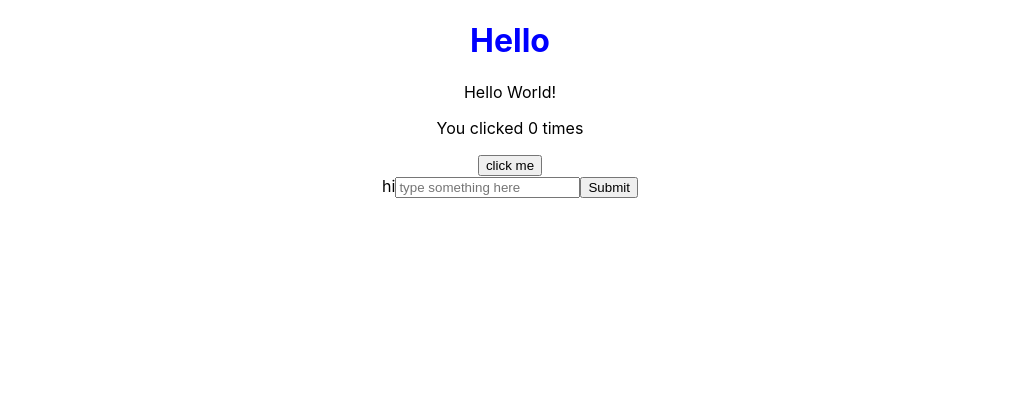
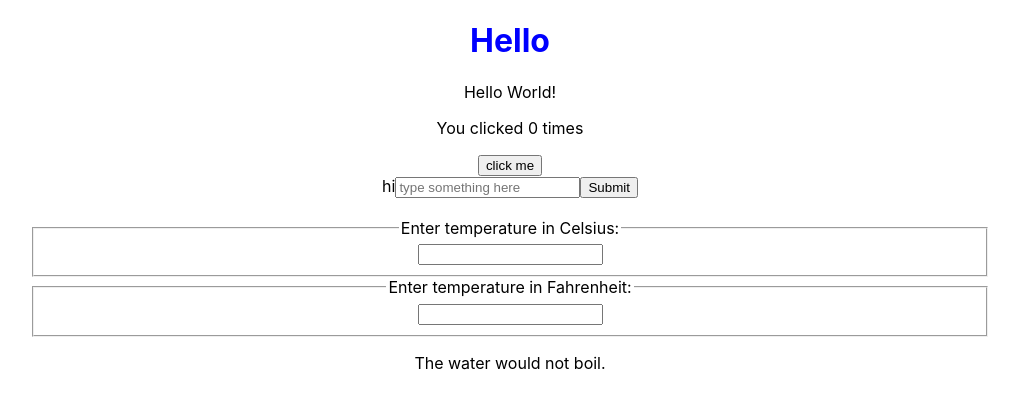
Before and after one commit to dwy6626/lidemy-fe302, a React (Create React App) app: page / in a window 1280 px wide. Shown: the top 408 px of the page, without its empty margins (130-1149 px from the left). Built offline with nearby package versions, Linux system fonts and the light colour scheme.

Commit message:
temperature

```diff
--- a/package.json
+++ b/package.json
@@ -9,6 +9,7 @@
     "react": "^17.0.2",
     "react-dom": "^17.0.2",
     "react-scripts": "4.0.3",
+    "styled-components": "^5.3.0",
     "web-vitals": "^1.0.1"
   },
   "scripts": {
--- a/src/App.js
+++ b/src/App.js
@@ -1,6 +1,7 @@
 import './App.css';
 import React from 'react'
 import useInput from './useInput';
+import Calculator from './components/calculator';
 
 const TitleStyle = {
   color: 'blue',
@@ -78,6 +79,7 @@
       Hello World!
       <Counter/>
       <Input/>
+      <Calculator/>
     </div>
   );
 }
--- /dev/null
+++ b/src/components/calculator.js
@@ -0,0 +1,107 @@
+// https://zh-hant.reactjs.org/docs/lifting-state-up.html
+import React from 'react'
+import styled from 'styled-components'
+
+
+const scaleNames = {
+    c: 'Celsius',
+    f: 'Fahrenheit'
+}
+
+const WidthDiv = styled.div`
+    max-width: 75%;
+    margin: auto;
+    padding: 20px;
+`
+
+function toCelsius(fahrenheit) {
+    return (fahrenheit - 32) * 5 / 9
+  }
+
+function toFahrenheit(celsius) {
+    return (celsius * 9 / 5) + 32
+}
+
+function tryConvert(temperature, convert) {
+    const input = parseFloat(temperature);
+    if (Number.isNaN(input)) {
+      return '';
+    }
+    const output = convert(input);
+    const rounded = Math.round(output * 1000) / 1000;
+    return rounded.toString();
+}
+
+function BoilingVerdict(props) {
+    if (props.celsius >= 100) {
+        return <p>The water would boil.</p>;
+    }
+    return <p>The water would not boil.</p>;
+}
+
+class TemperatureInput extends React.Component {
+    constructor(props) {
+        super(props);
+        this.handleChange = this.handleChange.bind(this);
+        this.state = {temperature: ''};
+    }
+
+    handleChange(e) {
+        this.props.onTemperatureChange(e.target.value);
+    }
+
+    render() {
+        // props is read only
+        const temperature = this.props.temperature;
+
+        const scale = this.props.scale;
+        return (
+        <fieldset>
+            <legend>Enter temperature in {scaleNames[scale]}:</legend>
+            <input value={temperature}
+                    onChange={this.handleChange} />
+        </fieldset>
+        );
+    }
+}
+
+class Calculator extends React.Component {
+    constructor(props) {
+      super(props);
+      this.handleCelsiusChange = this.handleCelsiusChange.bind(this);
+      this.handleFahrenheitChange = this.handleFahrenheitChange.bind(this);
+      this.state = {temperature: '', scale: 'c'};
+    }
+
+    handleCelsiusChange(temperature) {
+      this.setState({scale: 'c', temperature});
+    }
+
+    handleFahrenheitChange(temperature) {
+      this.setState({scale: 'f', temperature});
+    }
+
+    render() {
+      const scale = this.state.scale;
+      const temperature = this.state.temperature;
+      const celsius = scale === 'f' ? tryConvert(temperature, toCelsius) : temperature;
+      const fahrenheit = scale === 'c' ? tryConvert(temperature, toFahrenheit) : temperature;
+
+      return (
+        <WidthDiv>
+          <TemperatureInput
+            scale="c"
+            temperature={celsius}
+            onTemperatureChange={this.handleCelsiusChange} />
+          <TemperatureInput
+            scale="f"
+            temperature={fahrenheit}
+            onTemperatureChange={this.handleFahrenheitChange} />
+          <BoilingVerdict
+            celsius={parseFloat(celsius)} />
+        </WidthDiv>
+      );
+    }
+  }
+
+export default Calculator
```
Also changed, not shown: 1 other file (tests, documents, lock files or other folders).
